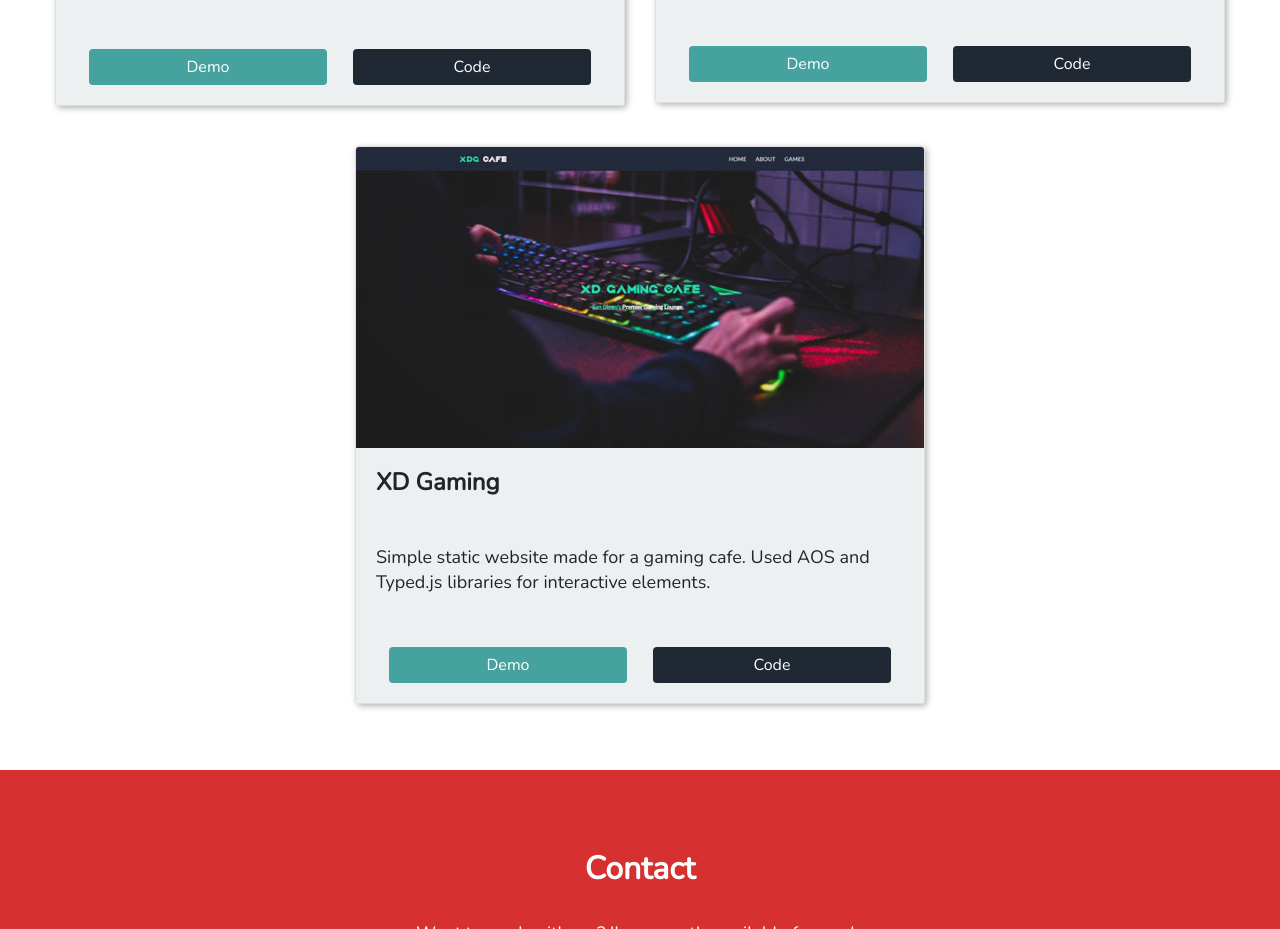
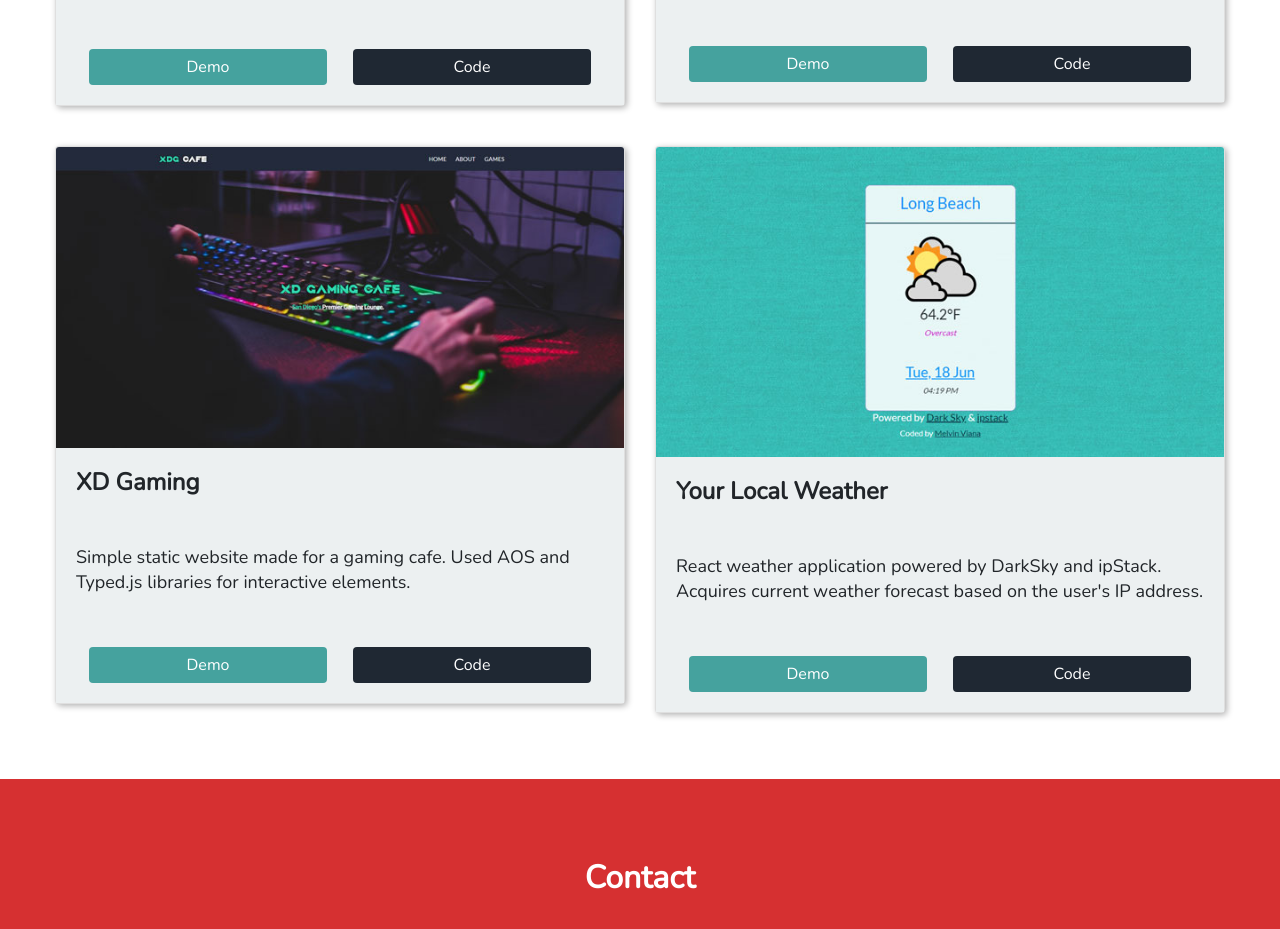
Before and after one commit to Melvin-Viana/personal-portfolio, a plain HTML site: page index.html in a window 1280 px wide. Shown: the part 2593-3522 px from the top of the page. Drawn offline with nearby package versions, Linux system fonts and the light colour scheme; some packages are replaced by stand-ins of ours; a script that the page names is missing.

Commit message:
Added weather app

```diff
--- a/index.html
+++ b/index.html
@@ -209,6 +209,25 @@
 							</div>
 						</div>
 					</div>
+					<div class="col-md-6 col-md-6" data-aos="fade-left" data-aos-offset="350" data-aos-duration="1200">
+						<div class="card mb-3 portfolioCard">
+							<img class="card-img-top" src="./images/weatherApp.jpg" alt="Weather App Preview" />
+							<div class="card-body">
+								<h4 class="card-title">Your Local Weather</h4>
+								<p class="card-text mt-auto">
+									React weather application powered by DarkSky and ipStack. Acquires current weather forecast based on the user's IP address.
+								</p>
+								<div class="portfolio-buttons">
+									<a href="http://weathearppmv.heroku.com" class="btn btn-demo"
+										target="_blank">Demo</a
+									>
+									<a href="https://github.com/Melvin-Viana/employeeDirectory/" class="btn btn-code"
+										target="_blank">Code</a
+									>
+								</div>
+							</div>
+						</div>
+					</div>
 				</div>
 			</div>
 		</section>
```
Also changed, not shown: images/weatherApp.jpg (added).
